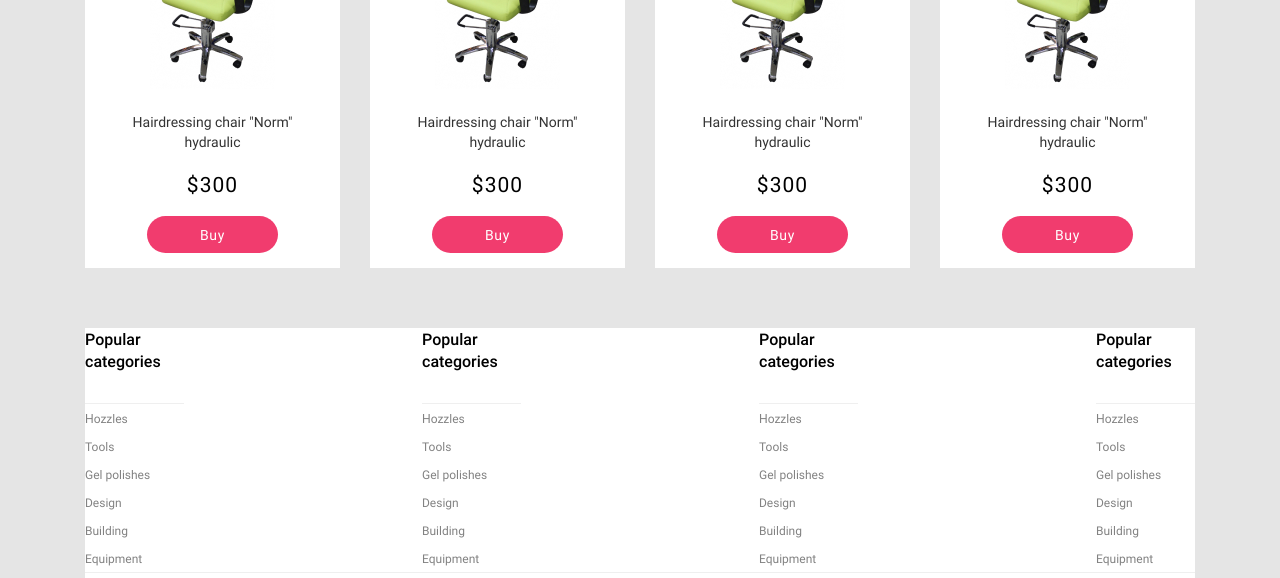
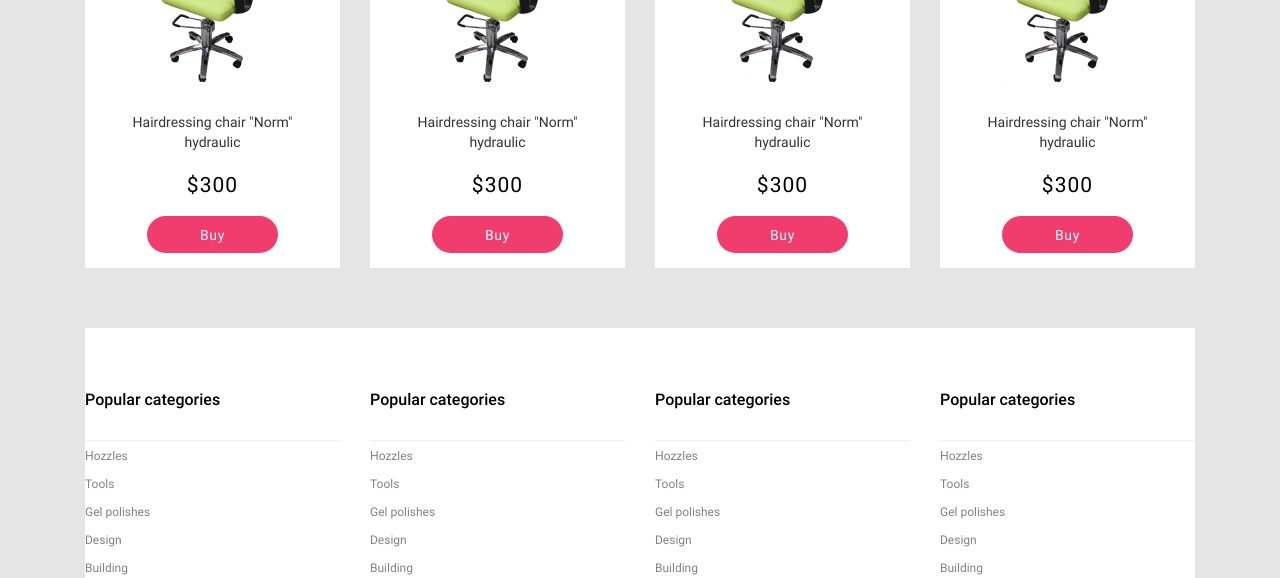
Before and after one commit to Anikonov-A/Beauty, a plain HTML site: page index.html in a window 1280 px wide. Shown: the part 2245-2823 px from the top of the page. Drawn offline with Linux system fonts and the light colour scheme.

Commit message:
add footer

```diff
--- a/css/style.css
+++ b/css/style.css
@@ -368,15 +368,19 @@
     background-color: #FFFFFF;
 
 }
+.footer_catergories{
+    width: 255px;
 
+}
 .footer_catergories h4 {
     font-family: 'robotomedium', sans-serif;
     font-size: 16px;
     line-height: 140.62%;
     color: #000000;
-    padding-bottom: 30px;
+    padding:60px 30px 30px 0;
     border-bottom: 1px solid #EFEFEF;
-    max-width: 99px;
+    /*max-width: 99px;*/
+
 }
 
 .footer_category_list {
```
